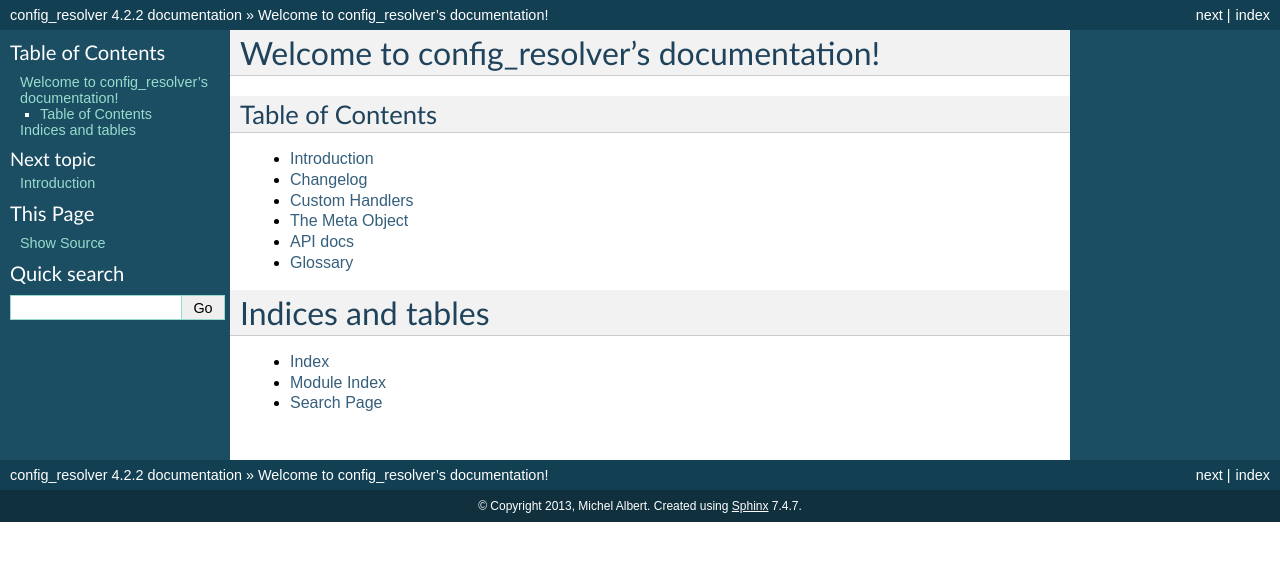
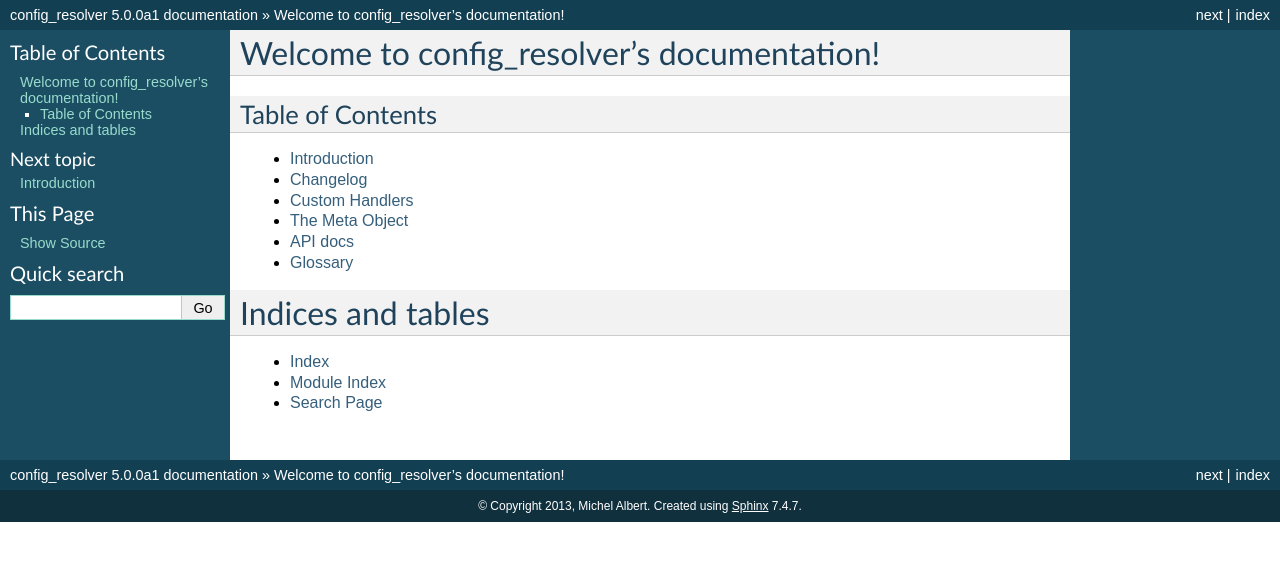
Before and after one commit to exhuma/config_resolver, a Sphinx documentation site: the page built from doc/index.rst, in a window 1280 px wide. Shown: the top 561 px of the page. Built offline with Sphinx 7.4.7, drawn with Linux system fonts in a browser that asks for light colours.

Commit message:
Fix version of sphinx docs

```diff
--- a/doc/conf.py
+++ b/doc/conf.py
@@ -55,9 +55,9 @@
 # built documents.
 #
 # The short X.Y version.
-version = '4.2'
+version = '5.0'
 # The full version, including alpha/beta/rc tags.
-release = '4.2.2'
+release = '5.0.0a1'
 
 # The language for content autogenerated by Sphinx. Refer to documentation
 # for a list of supported languages.
```
